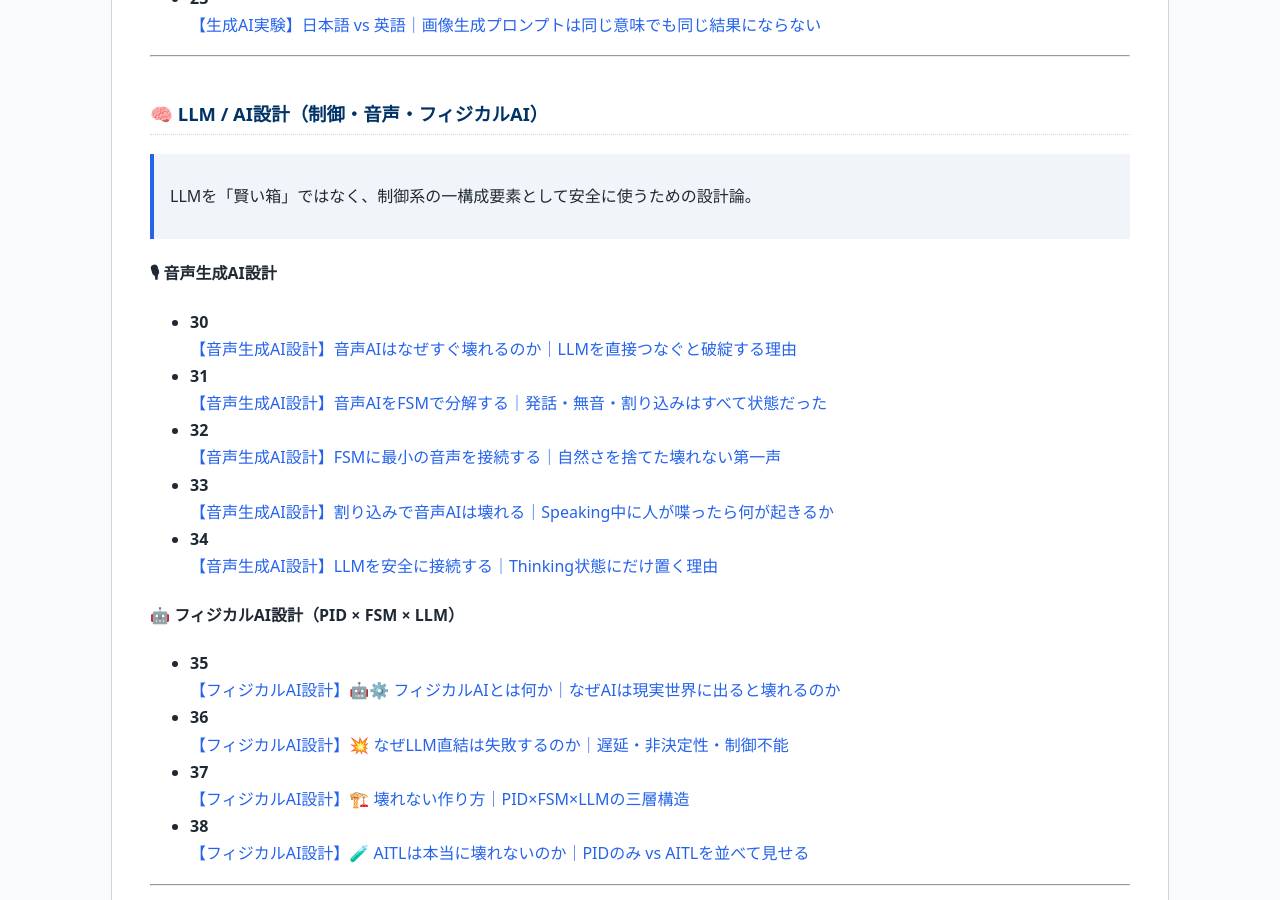
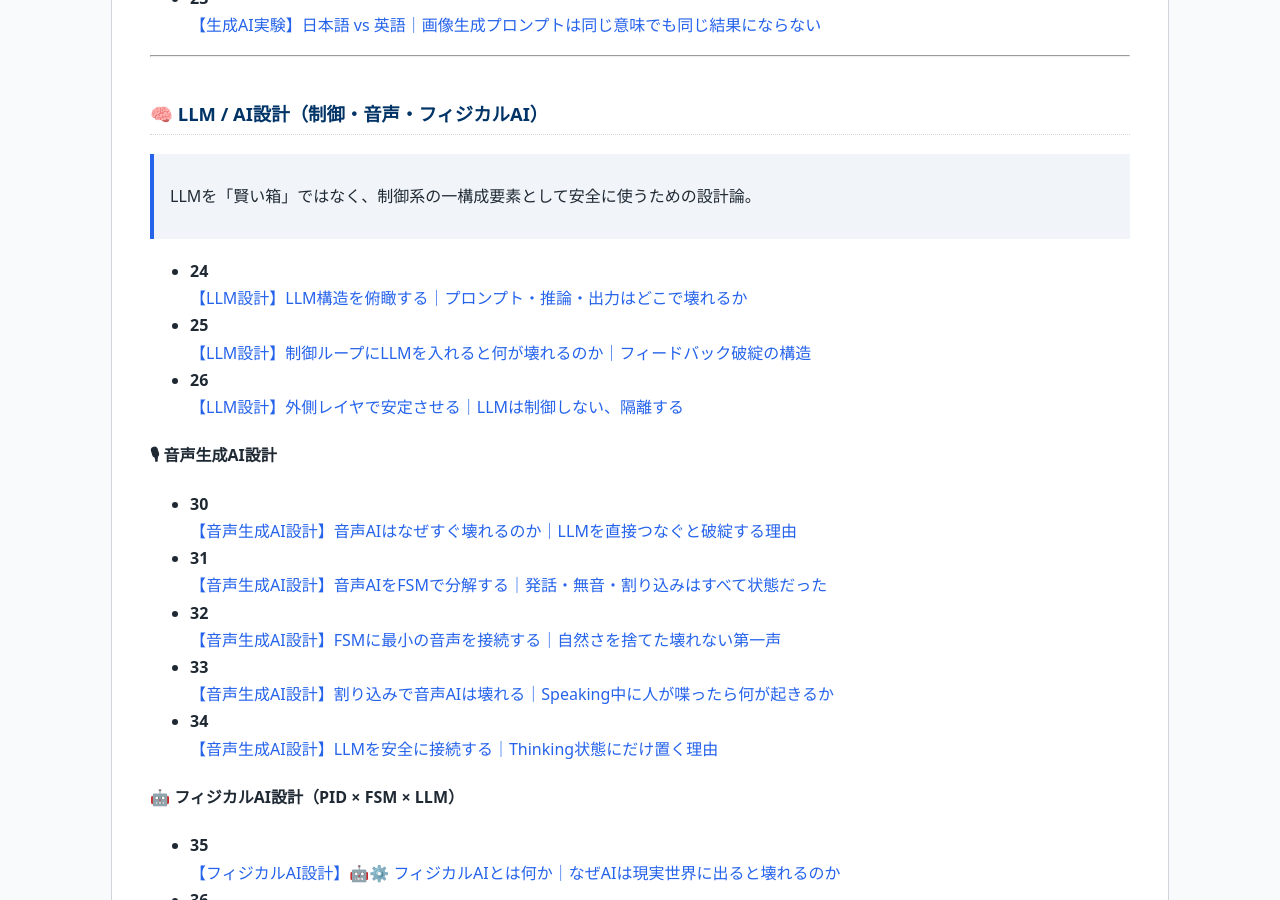
Before and after one commit to Samizo-AITL/qiita-articles, a Jekyll site: the page built from index.md, in a window 1280 px wide and 900 px high, scrolled down 4489 px. Built offline with Jekyll 4.4.1, drawn with Linux system fonts in a browser that asks for light colours.

Commit message:
Update index.md

```diff
--- a/index.md
+++ b/index.md
@@ -159,6 +159,13 @@ qiita-articles/
 ### 🧠 LLM / AI設計（制御・音声・フィジカルAI）
 > LLMを「賢い箱」ではなく、制御系の一構成要素として安全に使うための設計論。
 
+- **24**
+  [【LLM設計】LLM構造を俯瞰する｜プロンプト・推論・出力はどこで壊れるか](https://samizo-aitl.github.io/qiita-articles/articles/24_llm_structure_overview.html)
+- **25**
+  [【LLM設計】制御ループにLLMを入れると何が壊れるのか｜フィードバック破綻の構造](https://samizo-aitl.github.io/qiita-articles/articles/25_llm_in_control_loop_breaks.html)
+- **26**
+  [【LLM設計】外側レイヤで安定させる｜LLMは制御しない、隔離する](https://samizo-aitl.github.io/qiita-articles/articles/26_llm_outer_layer_stability.html)
+
 #### 🎙 音声生成AI設計
 - **30**
   [【音声生成AI設計】音声AIはなぜすぐ壊れるのか｜LLMを直接つなぐと破綻する理由](https://samizo-aitl.github.io/qiita-articles/articles/30_audio_ai_breaks_by_design.html)
```
